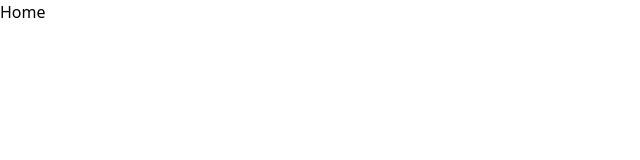
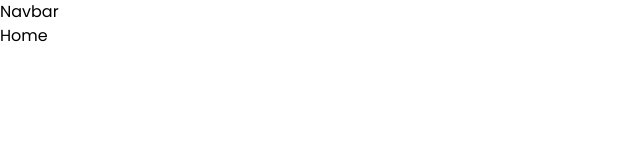
Before and after one commit to Ashik-Mahmud/redux-content-management-app, a React (Create React App) app: page / in a window 1280 px wide. Shown: the top 160 px of the page, without its empty margins (0-640 px from the left). Built offline with nearby package versions, Linux system fonts and the light colour scheme.

Commit message:
added lttle

```diff
--- a/src/App.js
+++ b/src/App.js
@@ -1,12 +1,14 @@
 import { RouterProvider } from "react-router-dom";
 import "./App.css";
 import router from "./routes/mainRoute";
+import Header from "./shared/Header";
 
 function App() {
   return (
-    <>
+    <main className="font-poppins">
+      <Header />
       <RouterProvider router={router} />
-    </>
+    </main>
   );
 }
 
--- /dev/null
+++ b/src/layout/Navbar.jsx
@@ -0,0 +1,7 @@
+import React from "react";
+
+const Navbar = () => {
+  return <div>Navbar</div>;
+};
+
+export default Navbar;
--- /dev/null
+++ b/src/shared/Header.jsx
@@ -0,0 +1,12 @@
+import React from "react";
+import Navbar from "../layout/Navbar";
+
+const Header = () => {
+  return (
+    <div>
+      <Navbar />
+    </div>
+  );
+};
+
+export default Header;
```
